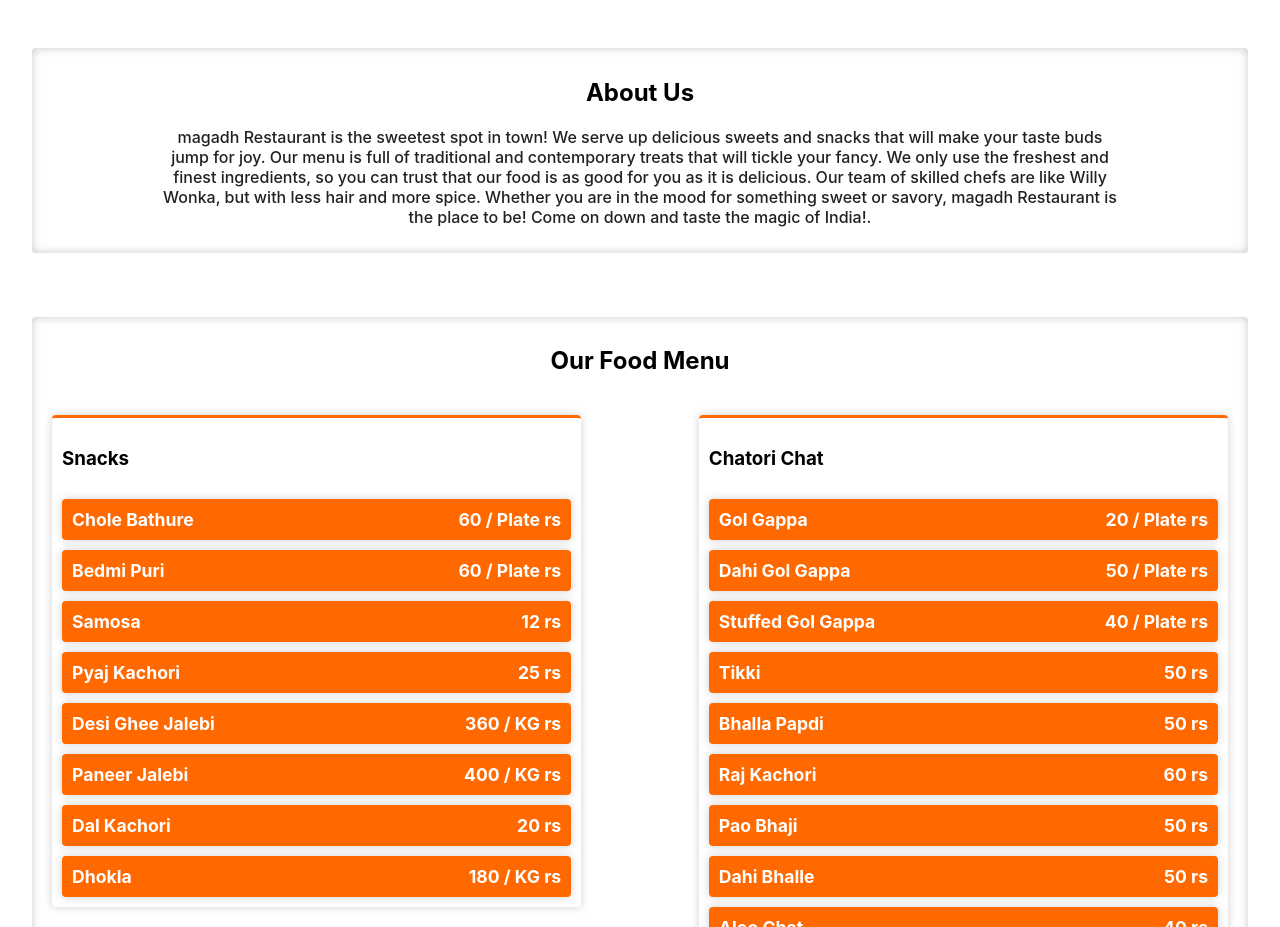
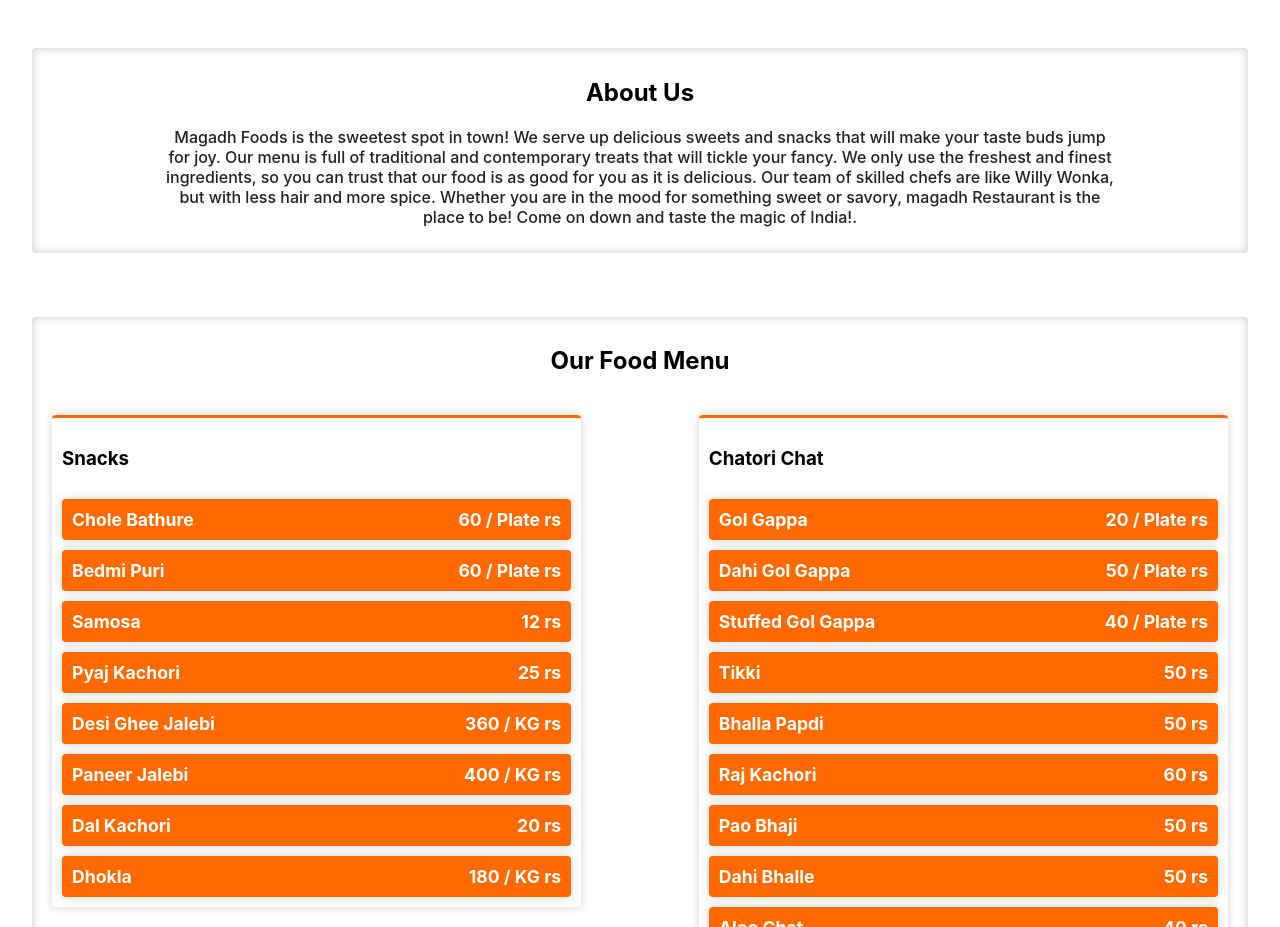
Before and after one commit to CoderAnurag007/Incubationrewa, a Next.js app: page / in a window 1280 px wide. Shown: the part 2380-3307 px from the top of the page. Built offline with nearby package versions, Linux system fonts and the light colour scheme.

Commit message:
chenges in  about us

```diff
--- a/pages/index.js
+++ b/pages/index.js
@@ -182,7 +182,7 @@
       <div id="aboutus" className={`${styles.aboutus}`}>
         <h2>About Us</h2>
         <div>
-          magadh Restaurant is the sweetest spot in town! We serve up delicious
+          Magadh Foods is the sweetest spot in town! We serve up delicious
           sweets and snacks that will make your taste buds jump for joy. Our
           menu is full of traditional and contemporary treats that will tickle
           your fancy. We only use the freshest and finest ingredients, so you
```
